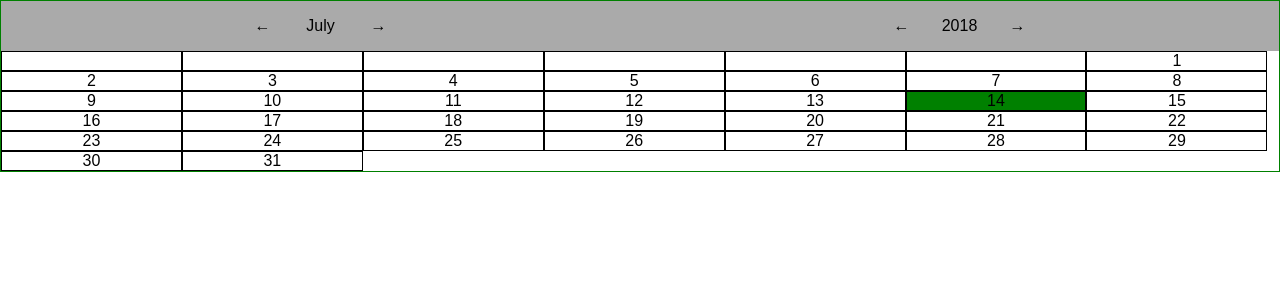
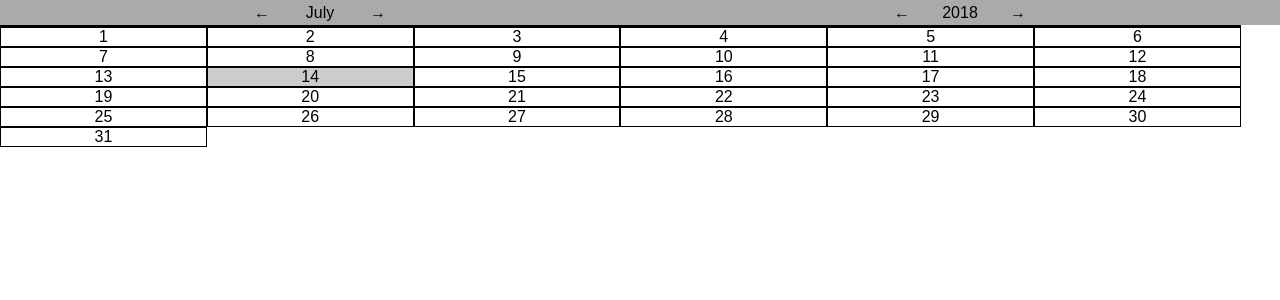
Before and after one commit to kmanuel/electron_calendar, a React (Create React App) app in the folder calendar/: page / in a window 1280 px wide. Shown: the top 300 px of the page. Built offline with nearby package versions, Linux system fonts and the light colour scheme.

Commit message:
improve styling

```diff
--- a/calendar/src/components/calendar/Calendar.css
+++ b/calendar/src/components/calendar/Calendar.css
@@ -1,5 +1,4 @@
 .calendar {
-    border: 1px solid green;
     display: flex;
     flex-direction: column;
     justify-content: center;
--- a/calendar/src/components/calendar/daylist/CalendarMonth.js
+++ b/calendar/src/components/calendar/daylist/CalendarMonth.js
@@ -24,7 +24,7 @@ const createDayEntries = (month, year) => {
                 if (today.getFullYear() === year && today.getMonth() === month && today.getDate() === (i - offset + 1)) {
                     isToday = true;
                 }
-                return <DayEntry key={i + 1 - offset} day={i + 1 - offset} isToday={isToday} />;
+                return <DayEntry key={i + 1 - offset} day={i + 1 - offset} isToday={isToday}/>;
             });
     };
 
--- a/calendar/src/components/calendar/daylist/day/Day.css
+++ b/calendar/src/components/calendar/daylist/day/Day.css
@@ -1,10 +1,10 @@
 .day {
     border: 1px solid black;
-    flex: 0 0 14%;
+    flex: 0 0 16%;
 }
 
 .day.active {
-    background-color: green;
+    background-color: #ccc;
 }
 
 .day:hover {
--- a/calendar/src/components/calendar/navigation/Navigation.css
+++ b/calendar/src/components/calendar/navigation/Navigation.css
@@ -2,7 +2,7 @@
     background-color: #aaa;
     flex: auto;
     display: flex;
-    height: 50px;
+    height: 25px;
     align-items: center;
 }
 
```
